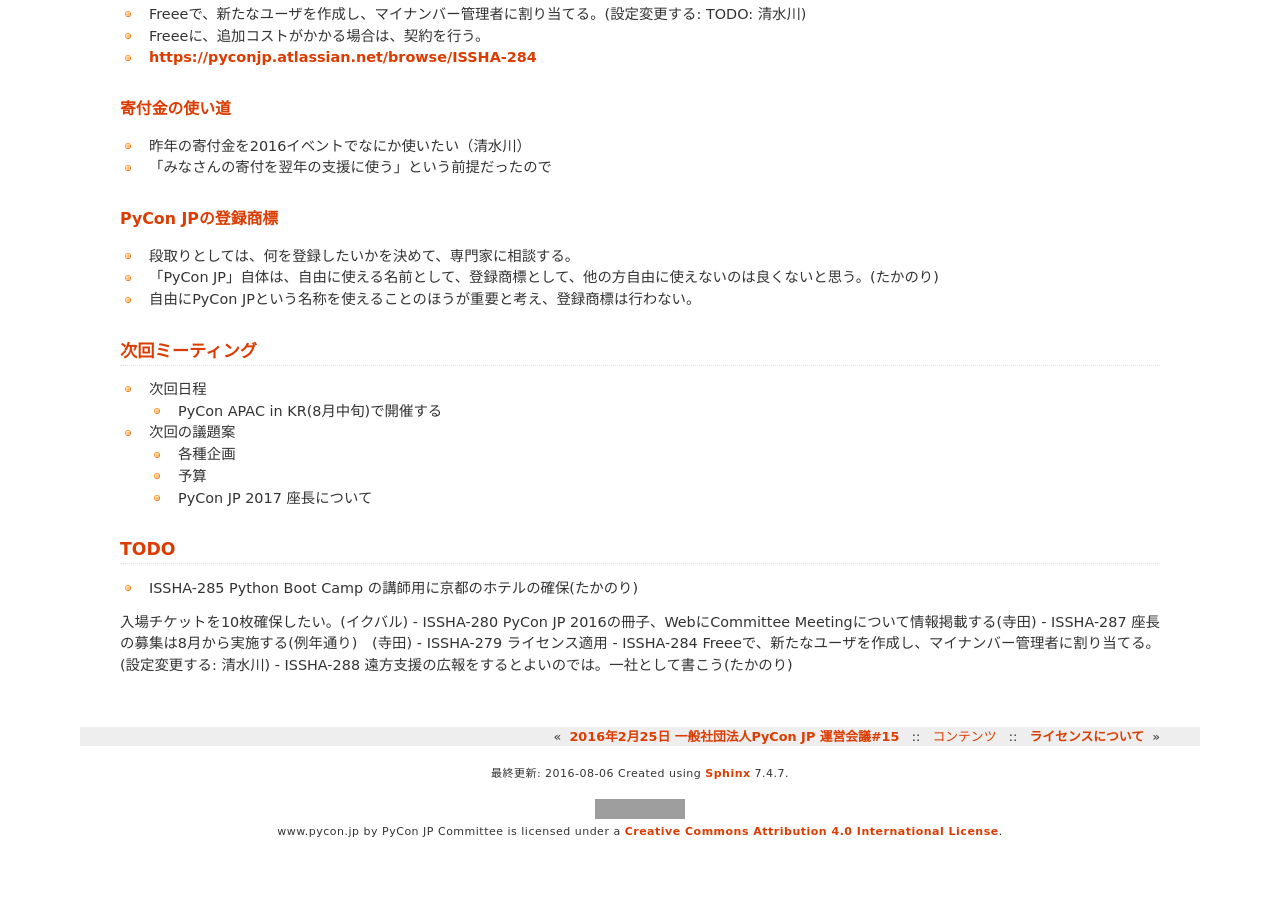
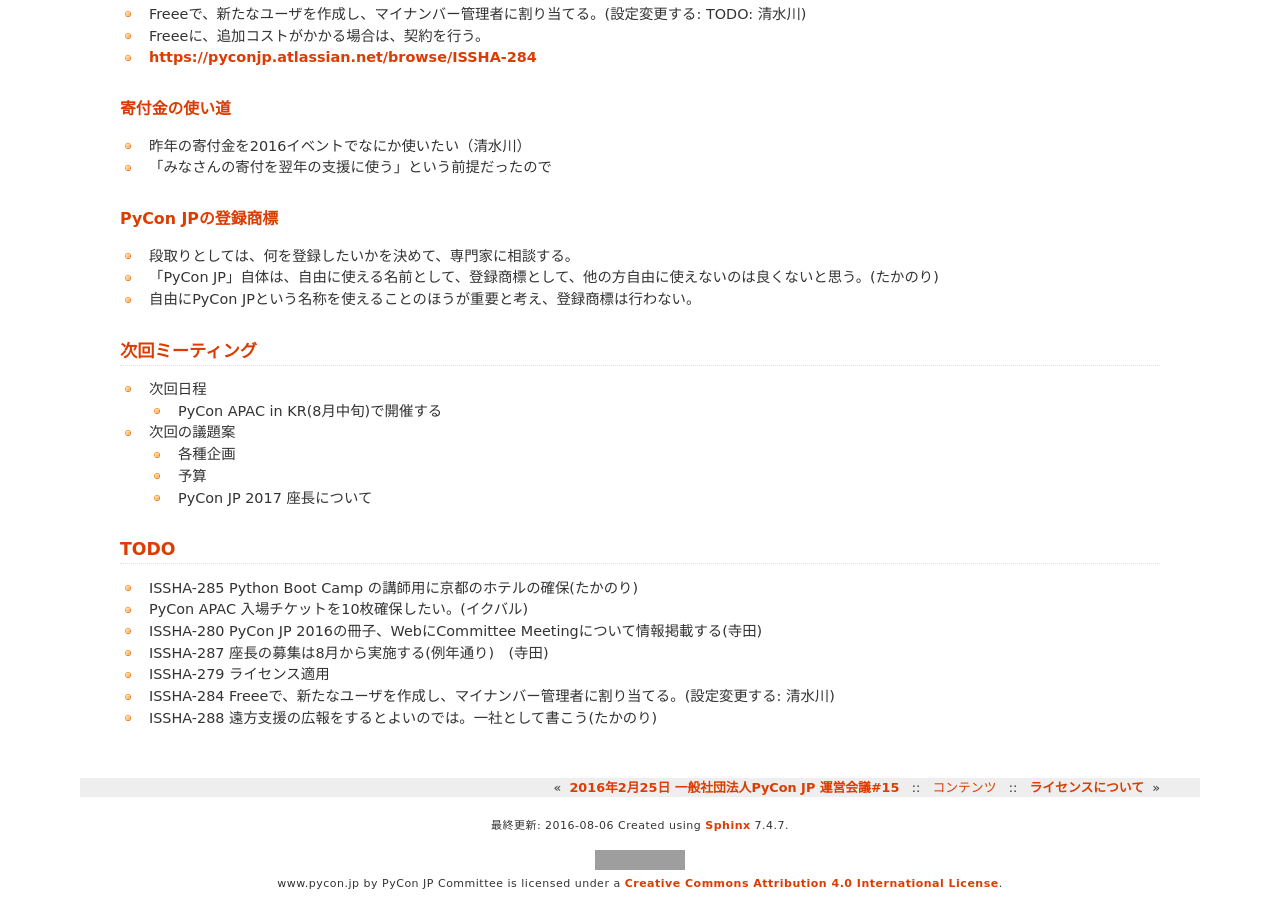
Before and after one commit to pyconjp/www.pycon.jp, a Sphinx documentation site: the page built from source/committee/meeting/minutes16.rst, in a window 1280 px wide and 900 px high, scrolled down 3192 px. Built offline with Sphinx 7.4.7, drawn with Linux system fonts in a browser that asks for light colours; before the commit the page ends 4041 px from its top, so only the background shows below that; grey boxes are pictures that could not be loaded.

Commit message:
fix reST format

```diff
--- a/source/committee/meeting/minutes16.rst
+++ b/source/committee/meeting/minutes16.rst
@@ -166,7 +166,7 @@ PyCon JPの登録商標
 TODO
 ====
 - ISSHA-285 Python Boot Camp の講師用に京都のホテルの確保(たかのり)
-入場チケットを10枚確保したい。(イクバル)
+- PyCon APAC 入場チケットを10枚確保したい。(イクバル)
 - ISSHA-280 PyCon JP 2016の冊子、WebにCommittee Meetingについて情報掲載する(寺田)
 - ISSHA-287 座長の募集は8月から実施する(例年通り)　(寺田)
 - ISSHA-279 ライセンス適用
```
